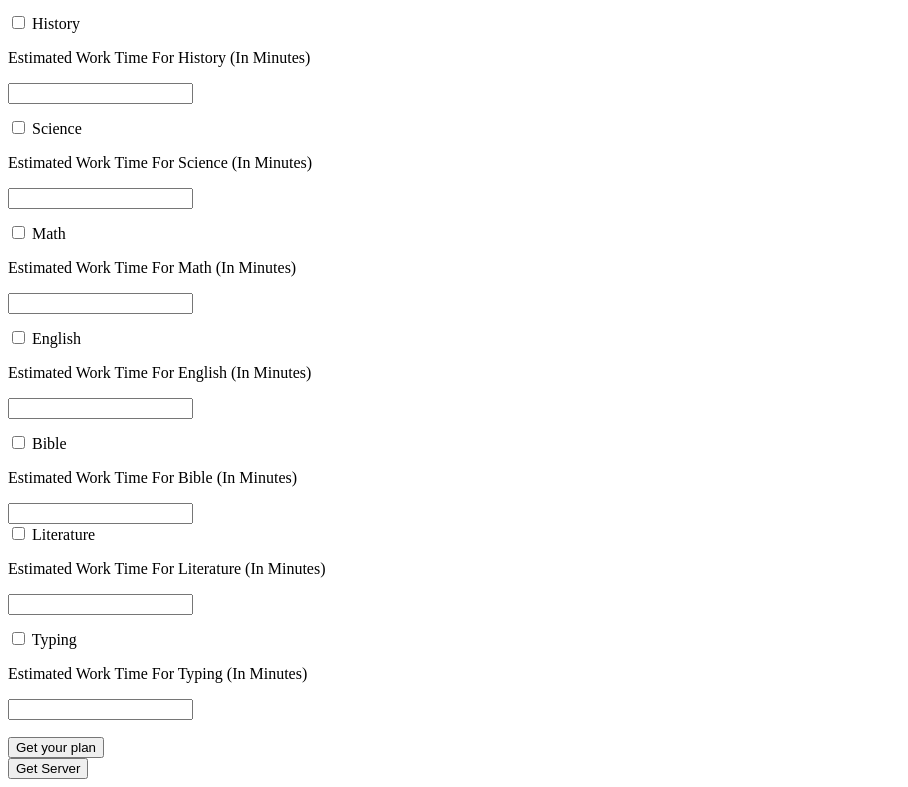
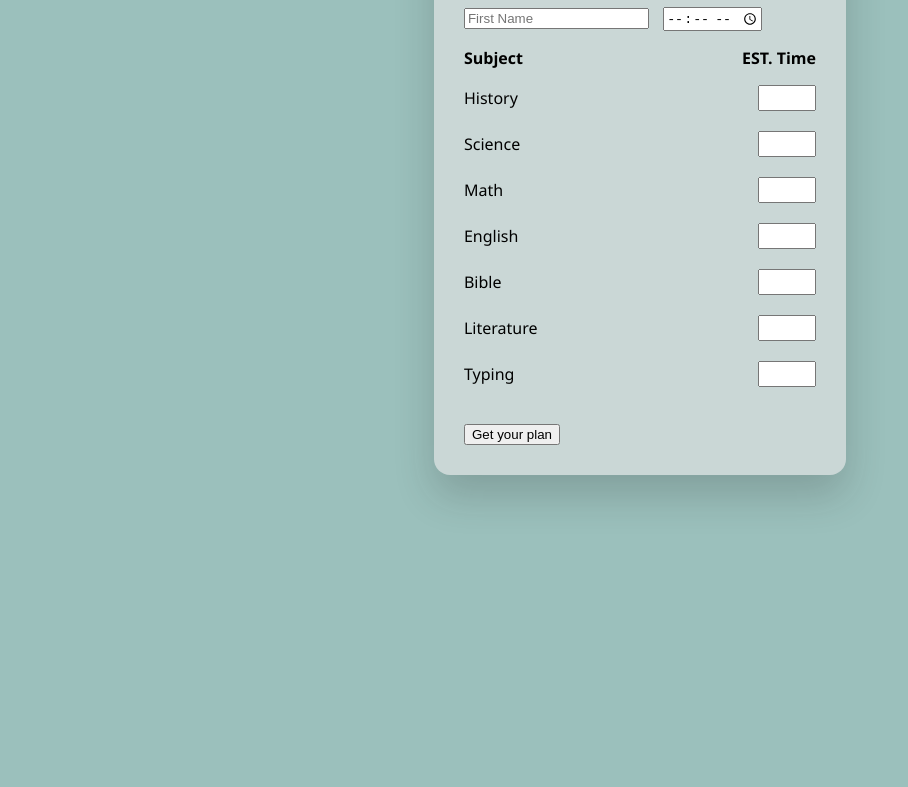
Before and after one commit to christianjay17/AI-Homework-Planner, a website: page index.html in a window 1280 px wide. Shown: the part 118-905 px from the top of the page, without its empty margins (0-908 px from the left). After the commit the page ends 800 px from the top, so only its background shows below. Drawn offline with Linux system fonts and the light colour scheme.

Commit message:
Updated UI

```diff
--- a/index.html
+++ b/index.html
@@ -15,73 +15,52 @@
         <pre id="modal-text"></pre>
     </div>
 </div>
-
-    <div><h1>AI Study Planner</div>
+    <div class="card">
+    <h1>AI Homework Planner</h1>
         <input type="text" id="first_name" placeholder="First Name"/>
         <input type="time" id="start-time">
+        <div class="column-titles"><p>Subject</p><p>EST. Time</p></div>
+        <div class="subject-rows">
+        <p>History</p>
 
-        <div>
-        <input type="checkbox" id="subject-history"/>
-        <label for="subject-history">History</label>
-        <div>
-            <p>Estimated Work Time For History (In Minutes)</p>
-        </div>
-        <input type="number" id="subject-history-time">
+        <input class="time" type="number" id="subject-history-time">
         </div>
 
-        <div>
-        <input type="checkbox" id="subject-science"/>
-        <label for="subject-science">Science</label>
-        <div>
-            <p>Estimated Work Time For Science (In Minutes)</p>
-        </div>
-        <input type="number" id="subject-science-time">
+        <div class="subject-rows">
+       <p>Science</p>
+
+        <input class="time" type="number" id="subject-science-time">
         </div>
 
-         <div>
-        <input type="checkbox" id="subject-math"/>
-        <label for="subject-math">Math</label>
-        <div>
-            <p>Estimated Work Time For Math (In Minutes)</p>
-        </div>
-        <input type="number" id="subject-math-time">
+         <div class="subject-rows">
+        <p>Math</p>
+
+        <input class="time" type="number" id="subject-math-time">
         </div>
 
-         <div>
-        <input type="checkbox" id="subject-english"/>
-        <label for="subject-english">English</label>
-        <div>
-            <p>Estimated Work Time For English (In Minutes)</p>
-        </div>
-        <input type="number" id="subject-english-time">
+         <div class="subject-rows">
+        <p>English</p>
+
+        <input class="time" type="number" id="subject-english-time">
         </div>
 
-         <div>
-        <input type="checkbox" id="subject-bible"/>
-        <label for="subject-bible">Bible</label>
-        <div>
-            <p>Estimated Work Time For Bible (In Minutes)</p>
-        </div>
-        <input type="number" id="subject-bible-time">
+         <div class="subject-rows">
+            <p>Bible</p>
+
+        <input class="time" type="number" id="subject-bible-time">
         </div>
 
 
-        <div>
-        <input type="checkbox" id="subject-lit"/>
-        <label for="subject-lit">Literature</label>
-        <div>
-            <p>Estimated Work Time For Literature (In Minutes)</p>
-        </div>
-        <input type="number" id="subject-lit-time">
+        <div class="subject-rows">
+        <p>Literature</p>
+
+        <input class="time" type="number" id="subject-lit-time">
         </div>
 
-        <div>
-        <input type="checkbox" id="subject-typing"/>
-        <label for="subject-typing">Typing</label>
-        <div>
-            <p>Estimated Work Time For Typing (In Minutes)</p>
-        </div>
-        <input type="number" id="subject-typing-time">
+        <div class="subject-rows">
+        <p>Typing</p>
+
+        <input class="time" type="number" id="subject-typing-time">
         </div>
 
 
@@ -90,8 +69,7 @@
 
         <button id="submitBtn">Get your plan</button>
         <div id="gemini-output"></div>
-        <button id="get-server-btn">Get Server</button>
             <script type="module" src="js/main.js"></script>
-
+</div>
 </body>
 </html>
--- a/js/main.js
+++ b/js/main.js
@@ -128,8 +128,7 @@ window.onclick = (event) => {
       }
     };
     // Display it on the page
-    const outputDiv = document.getElementById("gemini-output");
-    if (outputDiv) outputDiv.textContent = geminiText;
+
 
     // Read the response JSON
     // console.log("Gemini response:", data);
--- a/styles/index.css
+++ b/styles/index.css
@@ -22,7 +22,7 @@
     margin-top: 17px
 }
 
-#subject-literature {
+#subject-lit {
     margin-top: 17px
 }
 
@@ -58,7 +58,7 @@
 
 #close-modal {
     float: fight;
-    front-size: 20px;
+    font-size: 20px;
     cursor: pointer;
 }
 
@@ -67,3 +67,44 @@
     overflow-wrap: break-word;
     word-break: break-word;
 }
+.card {
+    margin: auto;
+    background: rgb(202, 215, 214);
+  padding: 30px;
+  border-radius: 16px;
+  width: fit-content;
+  /* max-width: 600px; */
+  box-shadow: 0 20px 40px rgba(28, 29, 29, 0.2);
+}
+body {
+    /* width: 100vh; */
+    /* justify-content: center; */
+    background-color: rgb(155, 192, 188);
+    font-family: 'Segoe UI', sans-serif;
+}
+
+/* input {
+height: 20px;
+} */
+
+.time {
+    width: 50px;
+    height: 20px;
+}
+
+.column-titles {
+    display: flex;
+    gap: 219px;
+    font-weight: 1000;
+}
+
+.subject-rows {
+    display: flex;
+    align-items: center;
+    justify-content: space-between;
+    margin-bottom: 20px;
+}
+
+.subject-rows p {
+    margin: 0;
+}
```
